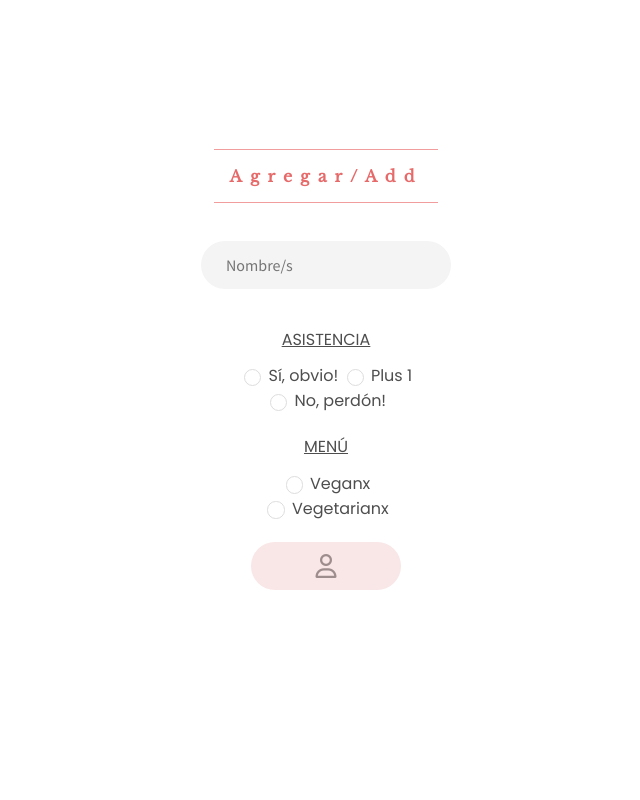
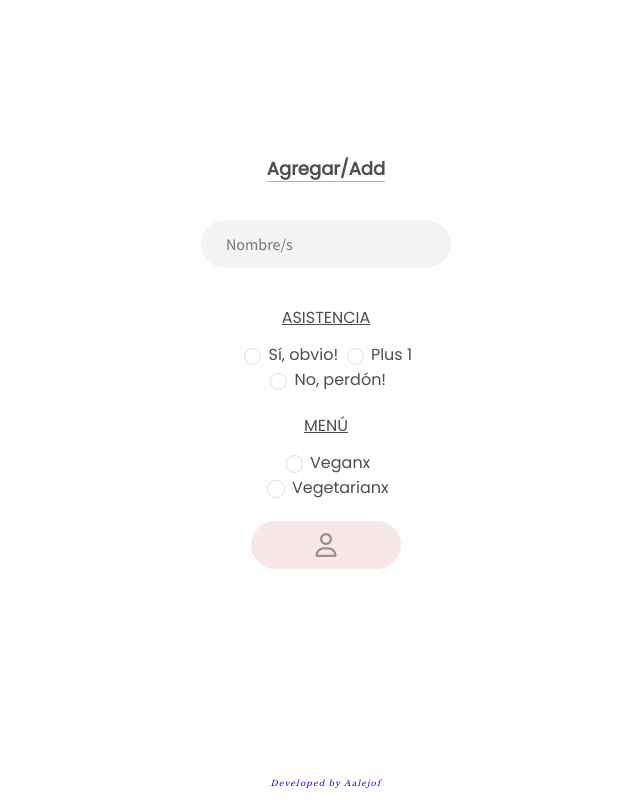
Before and after one commit to AAlejof/HeliKi, a React (Create React App) app in the folder client/: page /admin in a window 1280 px wide. Shown: the part 900-1700 px from the top of the page, without its empty margins (314-954 px from the left). Built offline with nearby package versions, Linux system fonts and the light colour scheme.

Commit message:
change styling in form

```diff
--- a/client/src/components/Admin/Admin.jsx
+++ b/client/src/components/Admin/Admin.jsx
@@ -60,7 +60,7 @@ const Admin = () => {
                     </table>
                 </div>
                 <div className={style.dashboardDiv}>
-                    <h3 className={style.h3Dashboard}>Agregar/Add</h3>
+                    <h4 className={style.h4Dashboard}>Agregar/Add</h4>
                     <div>
                 <div className={style.rsvpDiv}>
                     <form className={style.rsvpForm} onSubmit={(e) => handleSubmit(e)}>
--- a/client/src/components/Admin/Admin.module.css
+++ b/client/src/components/Admin/Admin.module.css
@@ -6,7 +6,7 @@
 	justify-content: center;
 	align-items: center;
     margin-top: 20vh;
-    margin-bottom: 20vh;
+    margin-bottom: 10vh;
 }
 
 .h3Dashboard {
```
